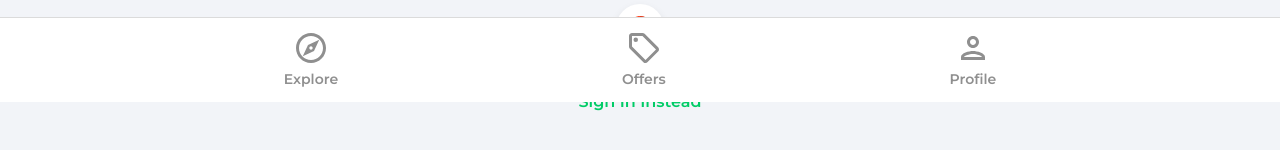
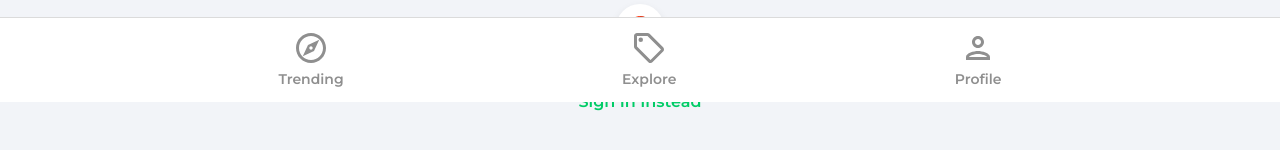
Before and after one commit to asherman-ca/miyagi, a React (Create React App) app: page /sign-up in a window 1280 px wide. Shown: the part 698-848 px from the top of the page. Built offline with nearby package versions, Linux system fonts and the light colour scheme; no server answers.

Commit message:
navbar text

```diff
--- a/src/components/Navbar.jsx
+++ b/src/components/Navbar.jsx
@@ -30,7 +30,7 @@ function Navbar() {
                   : 'navbarListItemName'
               }
             >
-              Explore
+              Trending
             </p>
           </li>
           <li className='navbarListItem' onClick={() => navigate('/offers')}>
@@ -46,7 +46,7 @@ function Navbar() {
                   : 'navbarListItemName'
               }
             >
-              Offers
+              Explore
             </p>
           </li>
           <li className='navbarListItem' onClick={() => navigate('/profile')}>
```
